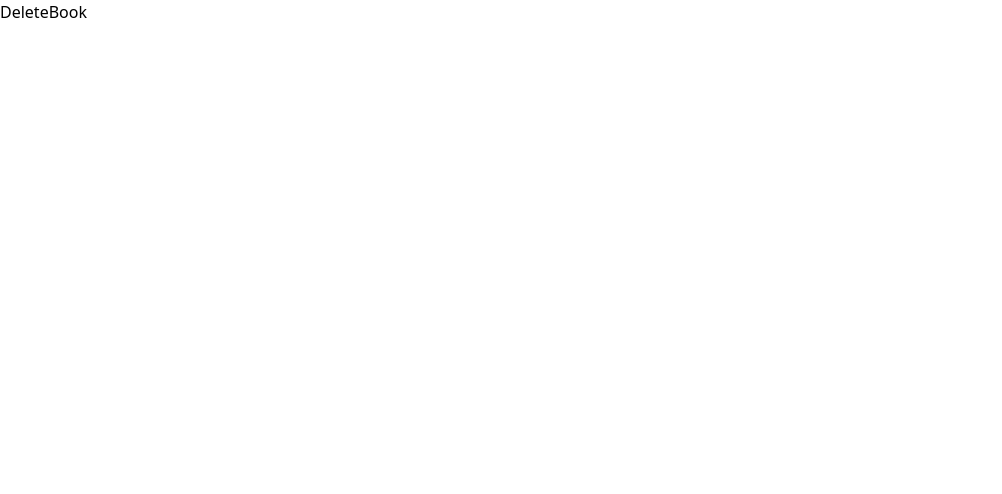
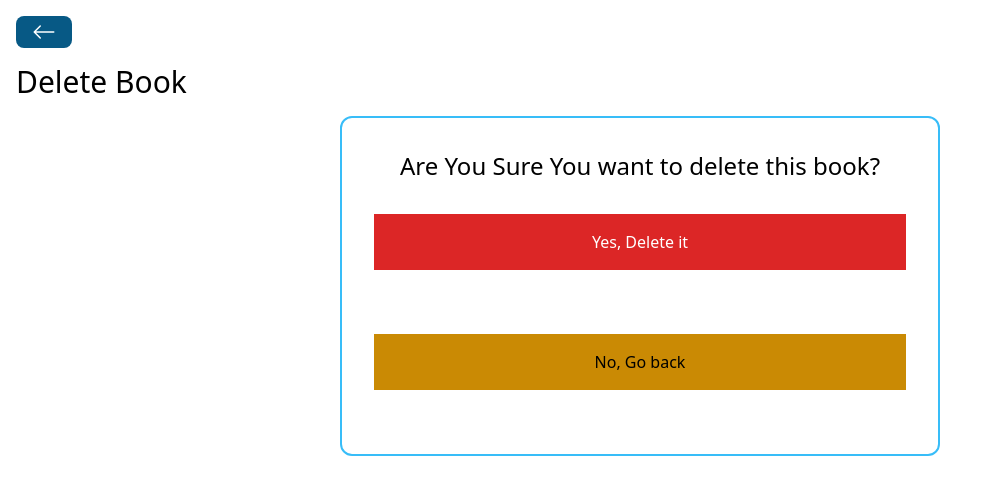
Before and after one commit to adhikarimilan/library-management-mern, a React (Vite) app in the folder frontend/: page /books/delete/1 in a window 1280 px wide. Shown: the top 494 px of the page, without its empty margins (0-1002 px from the left). Built offline with nearby package versions, Linux system fonts and the light colour scheme.

Commit message:
added delete functionality

```diff
--- a/frontend/src/pages/DeleteBook.jsx
+++ b/frontend/src/pages/DeleteBook.jsx
@@ -1,7 +1,55 @@
-import React from "react";
+import React, { useEffect, useState } from "react";
+import BackButton from "../assets/components/BackButton";
+import Spinner from "../assets/components/Spinner";
+import { useNavigate, useParams } from "react-router-dom";
+import axios from "axios";
 
 const DeleteBook = () => {
-  return <div>DeleteBook</div>;
+  const [loading, setLoading] = useState(false);
+  const navigate = useNavigate();
+  const { id } = useParams();
+
+  const handleDeleteBook = async () => {
+    setLoading(true);
+    axios
+      .delete(`http://localhost:5555/books/${id}`)
+      .then((response) => {
+        console.log(response.data);
+        setLoading(false);
+      })
+      .catch((error) => {
+        console.error(`An error occured: ${error}`);
+        setLoading(false);
+      });
+  };
+
+  const goBack = () => {
+    navigate("/");
+  };
+
+  return (
+    <div className="p-4">
+      <BackButton />
+      <h1 className="text-3xl my-4">Delete Book</h1>
+      {loading ? <Spinner /> : ""}
+      <div className="flex flex-col items-center border-2 border-sky-400 rounded-xl w-[600px] p-8 mx-auto">
+        <h3 className="text-2xl">Are You Sure You want to delete this book?</h3>
+
+        <button
+          className="p-4 bg-red-600 text-white m-8 w-full"
+          onClick={handleDeleteBook}
+        >
+          Yes, Delete it
+        </button>
+        <button
+          className="p-4 bg-yellow-600 text-blue m-8 w-full"
+          onClick={goBack}
+        >
+          No, Go back
+        </button>
+      </div>
+    </div>
+  );
 };
 
 export default DeleteBook;
--- a/frontend/src/pages/EditBook.jsx
+++ b/frontend/src/pages/EditBook.jsx
@@ -50,6 +50,7 @@
         setResp(response.data);
         setLoading(false);
         setCreated(true);
+        navigate(`../books/show/${id}`);
       })
       .catch((error) => {
         console.error(`An error Occured: ${error}`);
```
